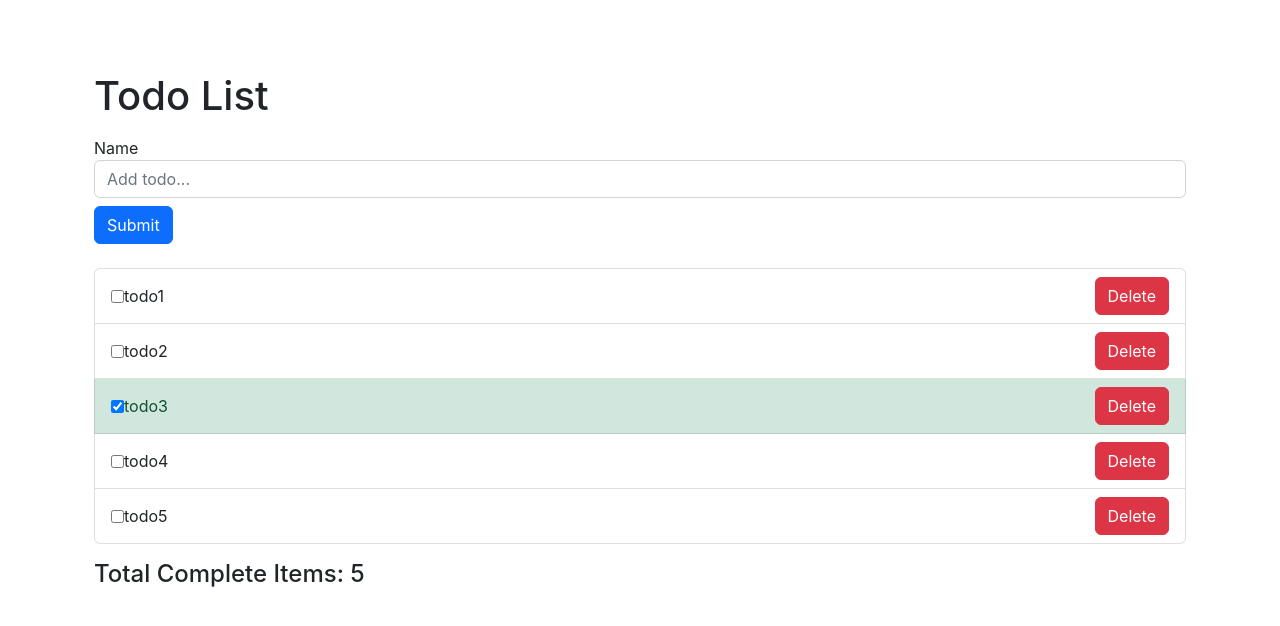
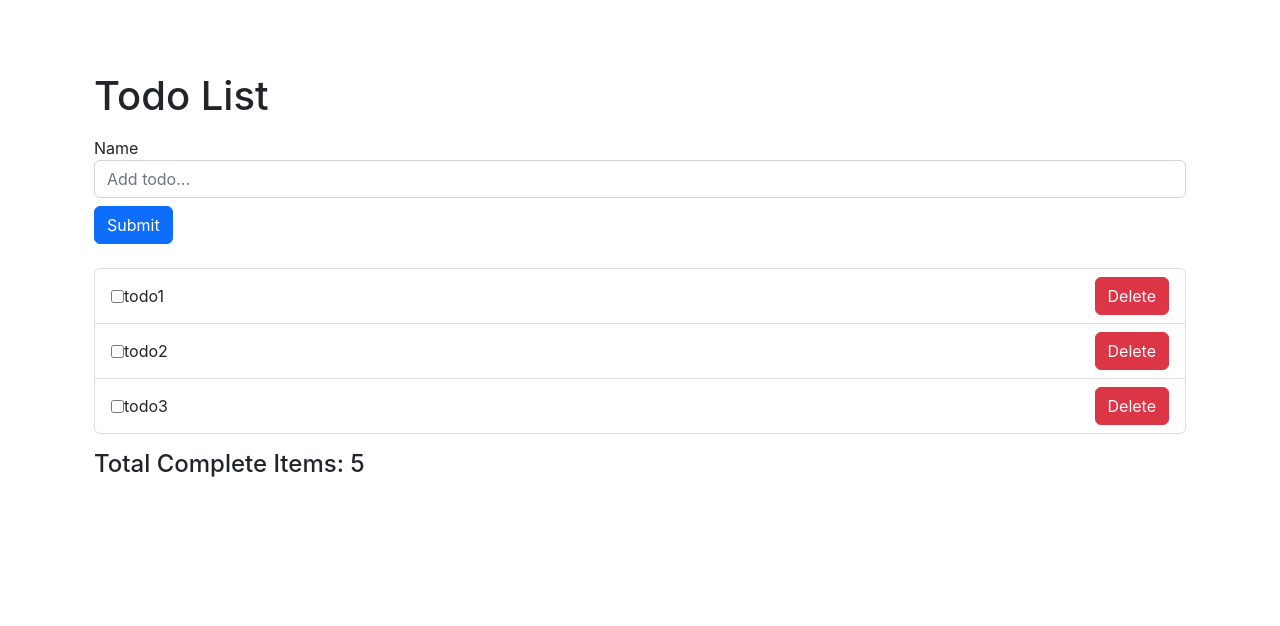
Before and after one commit to lisawagner/rtk-todo-app, a React (Create React App) app: page / in a window 1280 px wide. Shown: the top 626 px of the page. Built offline with nearby package versions, Linux system fonts and the light colour scheme.

Commit message:
feat: pull state from store

```diff
--- a/src/features/todo/TodoList.js
+++ b/src/features/todo/TodoList.js
@@ -1,13 +1,8 @@
 import TodoItem from './TodoItem'
+import { useSelector } from 'react-redux';
 
 const TodoList = () => {
-	const todos = [
-		{ id: 1, title: 'todo1', completed: false },
-		{ id: 2, title: 'todo2', completed: false },
-		{ id: 3, title: 'todo3', completed: true },
-		{ id: 4, title: 'todo4', completed: false },
-		{ id: 5, title: 'todo5', completed: false },
-	];
+	const todos = useSelector((state) => state.todos)
 
 	return (
 		<ul className='list-group'>
```
